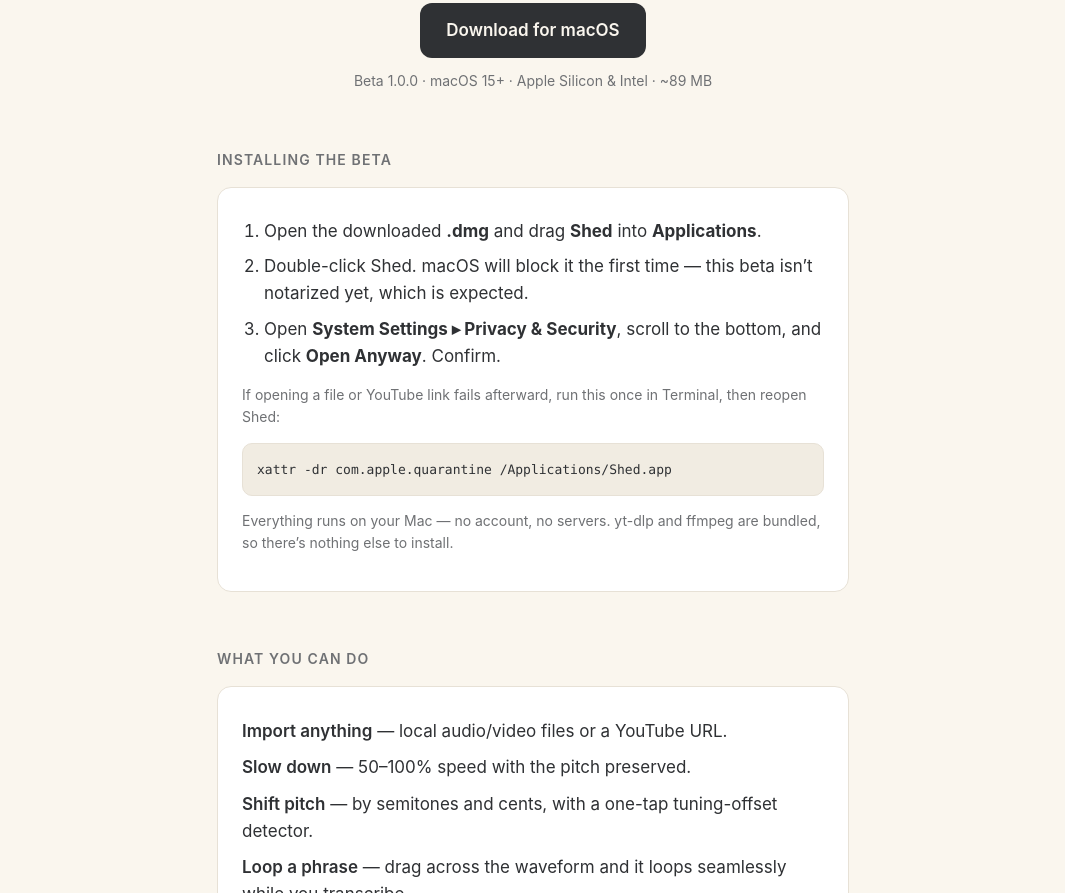
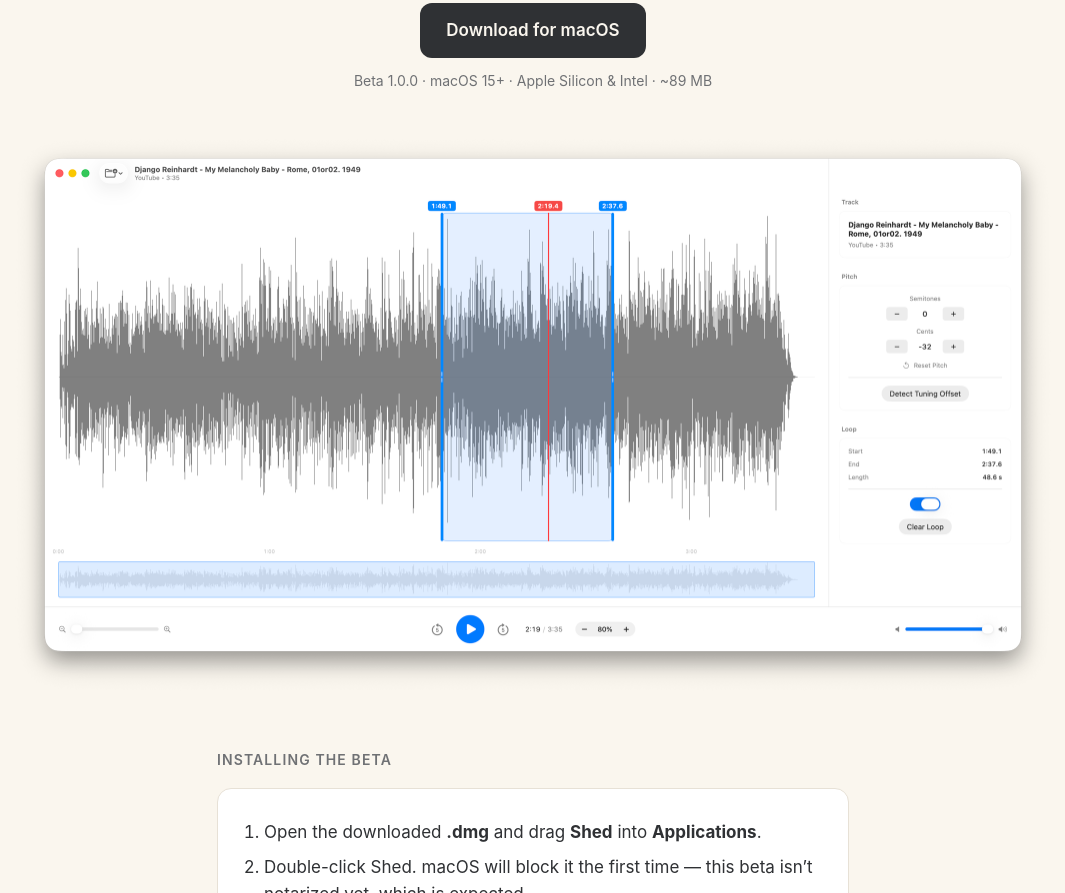
Before and after one commit to willdickerson/shed, a plain HTML site: page docs/index.html in a window 1280 px wide. Shown: the part 451-1344 px from the top of the page, without its empty margins (107-1172 px from the left). Drawn offline with Linux system fonts and the light colour scheme.

Commit message:
Add hero screenshot to landing page

```diff
--- a/docs/index.html
+++ b/docs/index.html
@@ -44,6 +44,9 @@
   .btn:hover { transform: translateY(-1px); opacity: 0.92; }
   .meta { color: var(--muted); font-size: 14px; margin-top: 12px; }
 
+  .shot { width: min(94vw, 1040px); margin: 44px 0 0; margin-left: 50%; transform: translateX(-50%); }
+  .shot img { width: 100%; height: auto; display: block; }
+
   section { margin-top: 56px; }
   h2 { font-size: 14px; text-transform: uppercase; letter-spacing: 0.08em; color: var(--muted); margin: 0 0 16px; font-weight: 600; }
   .card {
@@ -85,6 +88,10 @@
       <p class="meta">Beta 1.0.0 · macOS 15+ · Apple Silicon &amp; Intel · ~89&nbsp;MB</p>
     </div>
   </header>
+
+  <figure class="shot">
+    <img src="screenshot.png" alt="Shed showing a loaded track with a loop region selected on the waveform and the pitch, tuning, and loop controls in the inspector">
+  </figure>
 
   <section>
     <h2>Installing the beta</h2>
```
Also changed, not shown: docs/screenshot.png (added).
